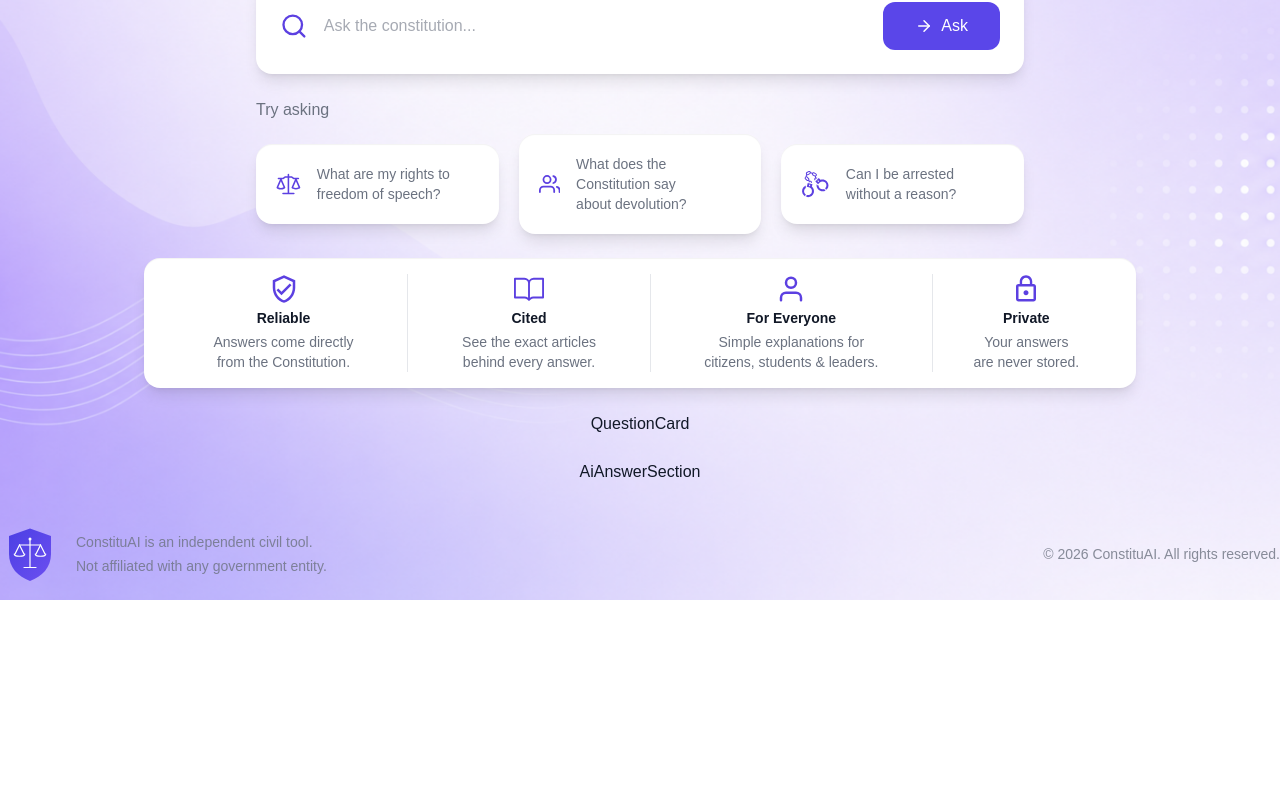
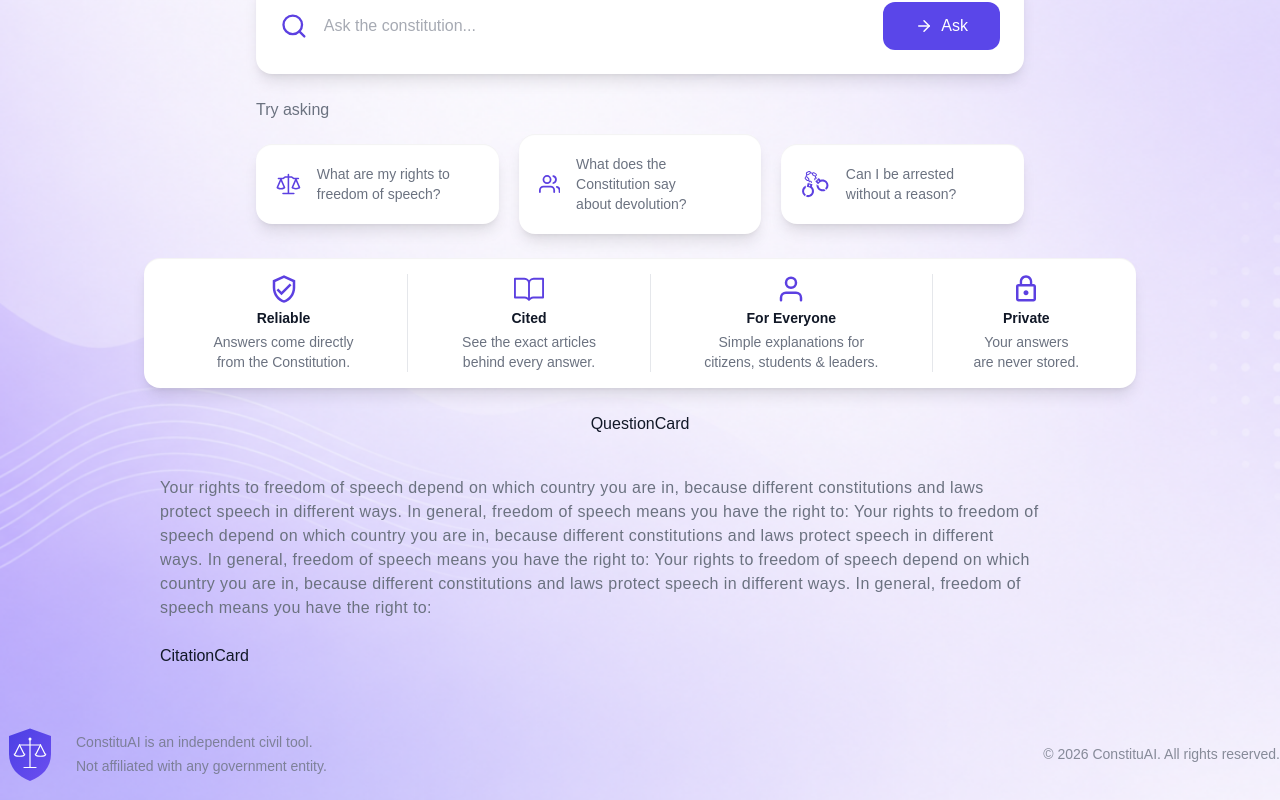
Before and after one commit to esthercate/ConstituAI, a Next.js app: page / in a window 1280 px wide. Shown: the part 346-1146 px from the top of the page. Before the commit the page ends 946 px from the top, so only its background shows below. Built offline with nearby package versions, Linux system fonts and the light colour scheme.

Commit message:
create AIanswer component

```diff
--- a/components/conversation/AiAnswerSection.tsx
+++ b/components/conversation/AiAnswerSection.tsx
@@ -1,9 +1,25 @@
 import React from 'react'
+import CitationCard from './CitationCard';
 
 const AiAnswerSection = () => {
   return (
-    <div>AiAnswerSection</div>
-  )
+		<div className="container flex items-start justify-start">
+			<div className="p-4 max-w-3/4 lg:mx-28 flex flex-col gap-6">
+				<p>
+					Your rights to freedom of speech depend on which country you are in,
+					because different constitutions and laws protect speech in different
+					ways. In general, freedom of speech means you have the right to: Your
+					rights to freedom of speech depend on which country you are in,
+					because different constitutions and laws protect speech in different
+					ways. In general, freedom of speech means you have the right to: Your
+					rights to freedom of speech depend on which country you are in,
+					because different constitutions and laws protect speech in different
+					ways. In general, freedom of speech means you have the right to:
+				</p>
+				<CitationCard />
+			</div>
+		</div>
+	);
 }
 
 export default AiAnswerSection
```
